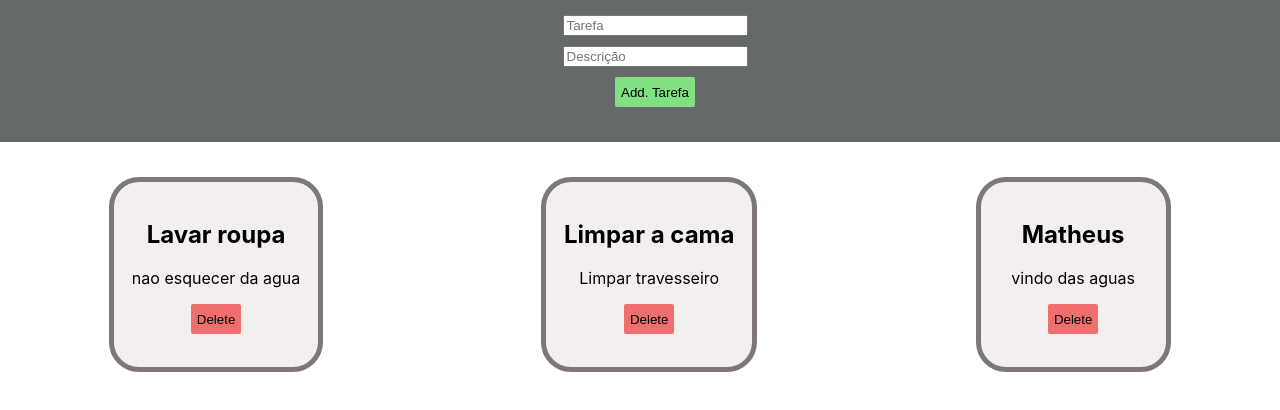
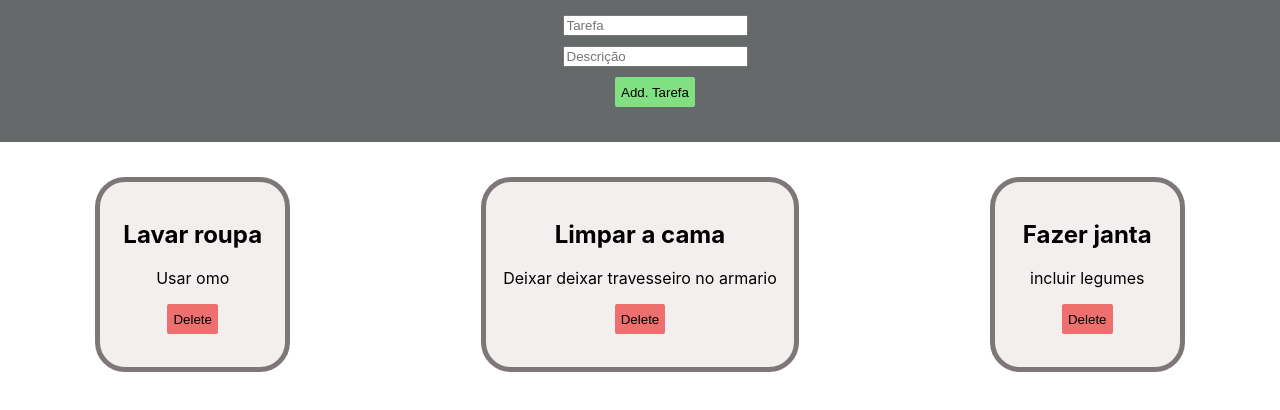
Before and after one commit to MoisesSS1/tasks_react, a React (Create React App) app: page / in a window 1280 px wide. Shown: the top 410 px of the page. Built offline with nearby package versions, Linux system fonts and the light colour scheme.

Commit message:
adicionando tarefas

```diff
--- a/src/App.js
+++ b/src/App.js
@@ -6,13 +6,13 @@ function App() {
 //tarefas
 const [tasks, setTasks] =  useState([{
   "name":"Lavar roupa",
-  "description":"nao esquecer da agua",
+  "description":"Usar omo",
 },{
   "name":"Limpar a cama",
-  "description":"Limpar travesseiro",
+  "description":"Deixar deixar travesseiro no armario",
 },{
-  "name":"Matheus",
-  "description":"vindo das aguas",
+  "name":"Fazer janta",
+  "description":"incluir legumes",
 }
 ])
 
```
